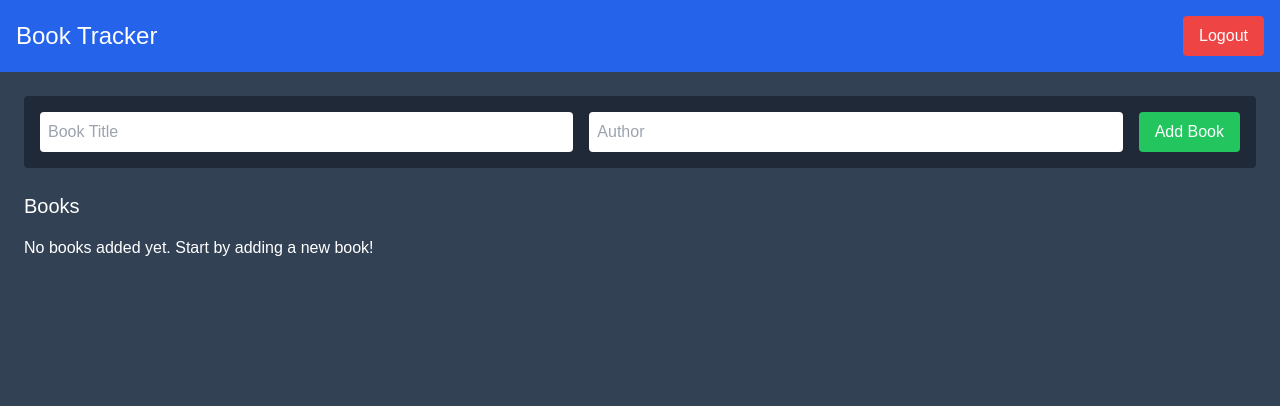
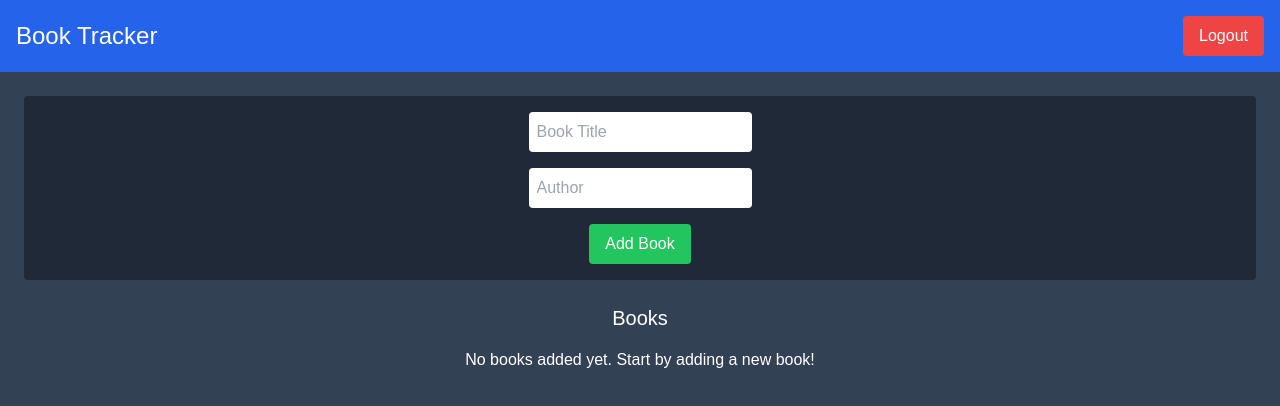
Before and after one commit to Klainus/web-api-labb-frontend, a Next.js app: page /homePage in a window 1280 px wide. Shown: the top 406 px of the page. Built offline with nearby package versions, Linux system fonts and the light colour scheme.

Commit message:
Validation fix
-Fixed issue where the user could log in without being a registered user

```diff
--- a/app/(authentication)/login/page.tsx
+++ b/app/(authentication)/login/page.tsx
@@ -15,7 +15,7 @@ export default function Login() {
     setFeedback(null);
 
     try {
-      const result = await fetch("http://localhost:8080/api/v1/users", {
+      const result = await fetch("http://localhost:8080/api/v1/users/login", {
         method: "POST",
         headers: {
           "Content-Type": "application/json;charset=UTF-8",
@@ -24,8 +24,10 @@ export default function Login() {
       });
 
       if (result.ok) {
+        setTimeout(() => {
+          window.location.href = "/homePage";
+        }, 1500);
 
-        window.location.href = "/homePage";
       } else {
         const errorData = await result.json();
         setFeedback(errorData.message || "Login failed.");
@@ -68,8 +70,8 @@ export default function Login() {
           type="text"
           name="username"
           value={credentials.username}
-          onChange={handleChange}
-          required
+          onChange={(e) => setCredentials({ ...credentials, username: e.target.value })}
+          placeholder="Username"
         />
 
         {/* Password Field */}
@@ -82,8 +84,8 @@ export default function Login() {
           type="password"
           name="password"
           value={credentials.password}
-          onChange={handleChange}
-          required
+          onChange={(e) => setCredentials({ ...credentials, password: e.target.value })}
+          placeholder="Password"
         />
 
         {/* Feedback Message */}
--- a/app/(authentication)/signup/page.tsx
+++ b/app/(authentication)/signup/page.tsx
@@ -44,8 +44,8 @@ export default function SignUp() {
         setFeedback("Signup successful! Redirecting to login...");
         // Redirect to login page after a short delay
         setTimeout(() => {
-          window.location.href = "/login"; // Adjust the path as per your project structure
-        }, 1500);
+          window.location.href = "/login";
+        }, 3000);
       } else {
         const resultError = await result.json();
         setFeedback(resultError.message || "Signup failed.");
--- a/app/homePage/page.tsx
+++ b/app/homePage/page.tsx
@@ -52,7 +52,7 @@ export default function HomePage() {
         {/* Add New Book Form */}
         <form
           onSubmit={handleAddBook}
-          className="flex gap-4 mb-6 items-center bg-gray-800 p-4 rounded"
+          className="flex gap-4 flex-col mb-6 items-center bg-gray-800 p-4 rounded"
         >
           <input
             type="text"
@@ -85,7 +85,7 @@ export default function HomePage() {
 
         {/* Book List */}
         <section>
-          <h2 className="text-xl mb-4">Books</h2>
+          <h2 className="flex text-xl mb-4 justify-center">Books</h2>
           {books.length > 0 ? (
             <ul className="space-y-2">
               {books.map((book) => (
@@ -101,7 +101,7 @@ export default function HomePage() {
               ))}
             </ul>
           ) : (
-            <p>No books added yet. Start by adding a new book!</p>
+            <p className="flex justify-center">No books added yet. Start by adding a new book!</p>
           )}
         </section>
       </main>
```
